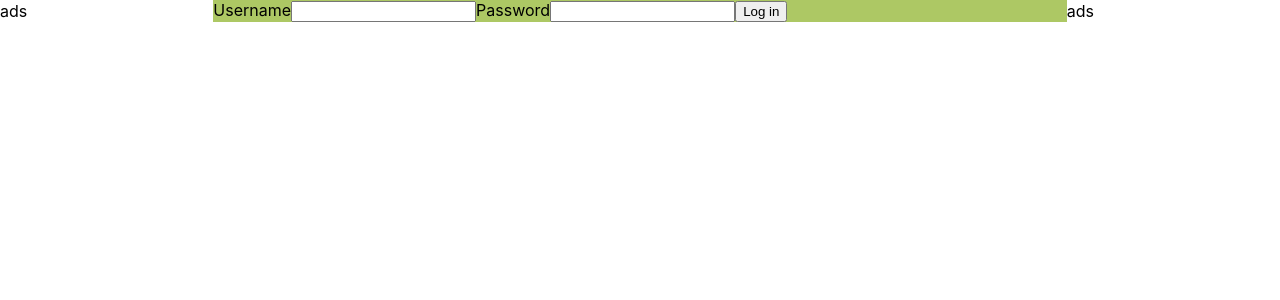
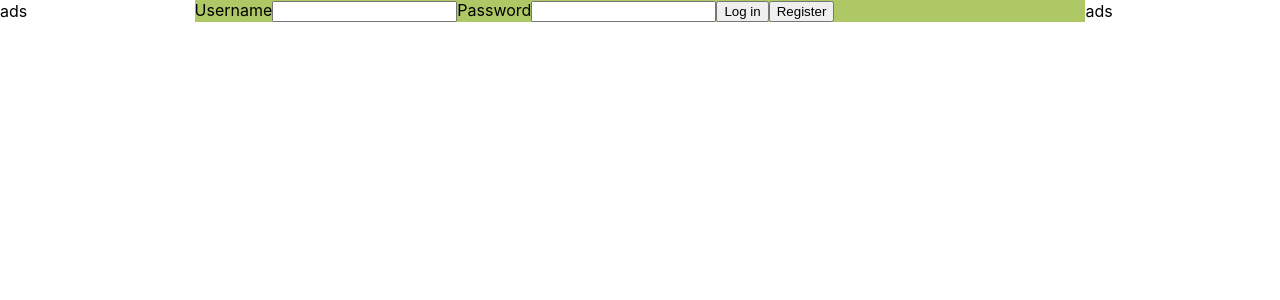
Before and after one commit to atul1503/Phasebuk, a React (Create React App) app: page /login in a window 1280 px wide. Shown: the top 300 px of the page. Built offline with nearby package versions, Linux system fonts and the light colour scheme.

Commit message:
added regsiter

```diff
--- a/src/index.js
+++ b/src/index.js
@@ -9,7 +9,7 @@ import Error from './Components/Error';
 import FFriends from './Components/FFriends';
 import Layout from './Components/Layout';
 import Login from './redux_components/Login';
-import Signup from './Components/Signup';
+import Register from './redux_components/register';
 import Likes from './Components/Likes';
 import Comments from './redux_components/Comments';
 import Notification from './Components/Notification';
@@ -27,7 +27,7 @@ root.render(
     <Routes>
       <Route index element={<App/>}/>
       <Route path="login" element={<Login/>}/>
-      <Route path="signup" element={<Signup/>}/>
+      <Route path="register" element={<Register/>}/>
       <Route path="comments" element={<Comments/>}/>
     </Routes>
     </BrowserRouter>
--- a/src/redux_components/Login.js
+++ b/src/redux_components/Login.js
@@ -53,6 +53,9 @@ export default function Login(){
                 })
             }}/>
             <button onClick={verify}>Log in</button>
+            <button onClick={e=>{
+                nav("/register")
+            }}>Register</button>
         </div>
     )
 }
```
